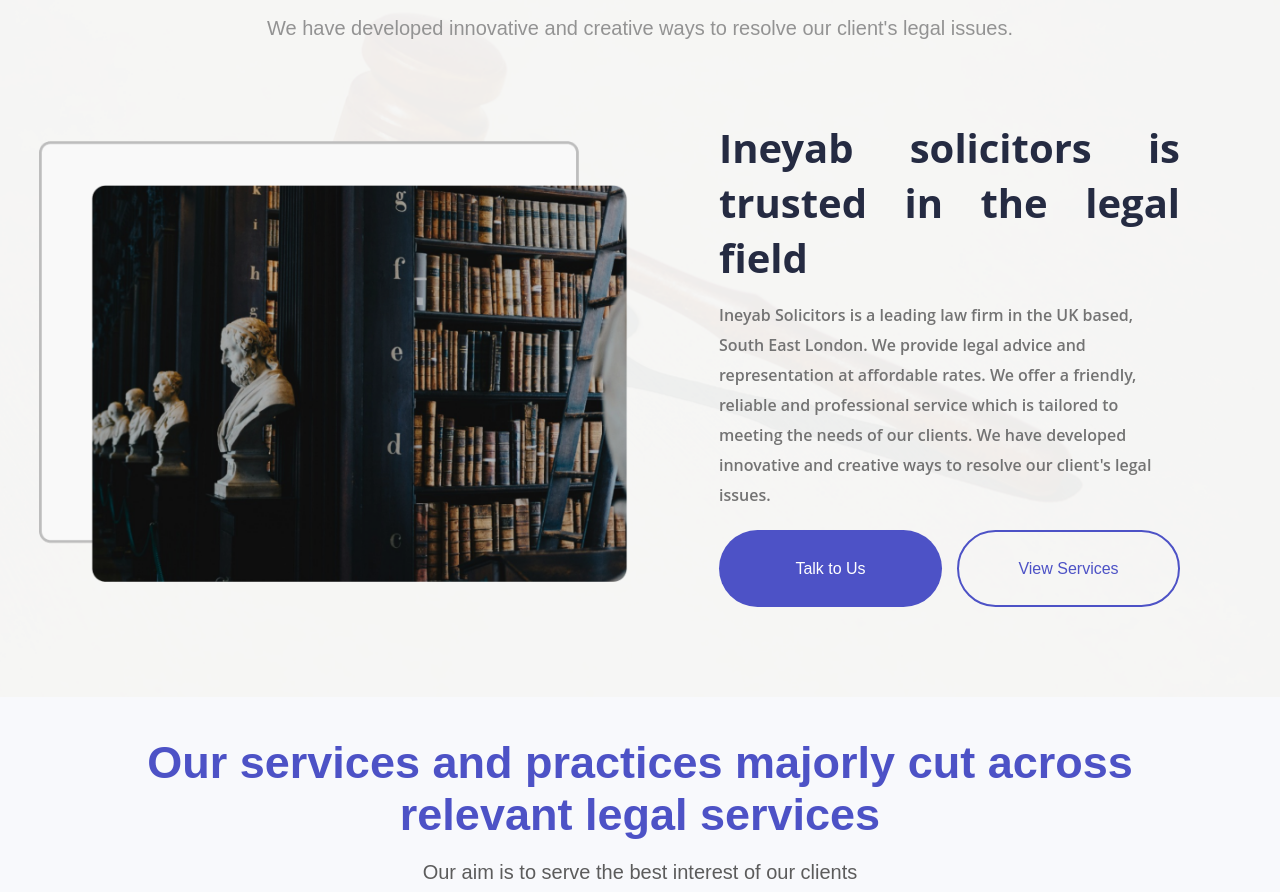
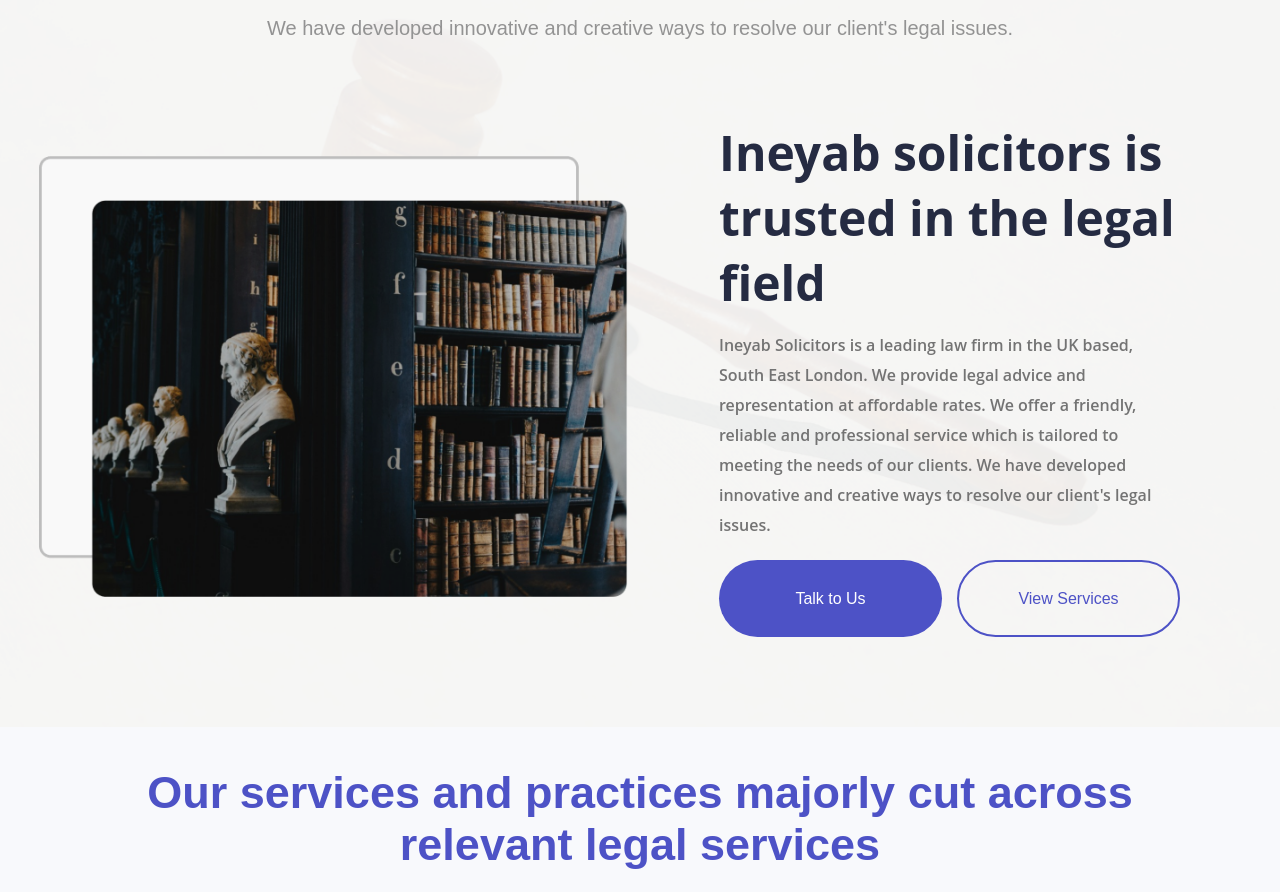
Before and after one commit to Fritz000/ineyab-solicitors, a React (Vite) app: page / in a window 1280 px wide. Shown: the part 1900-2792 px from the top of the page. Built offline with nearby package versions, Linux system fonts and the light colour scheme.

Commit message:
new changes

```diff
--- a/src/pages/Home.css
+++ b/src/pages/Home.css
@@ -331,15 +331,14 @@
   .trust-text {
     flex: 1;
     text-align: left;
-    max-width: 500px;
+    max-width: 593px;
   }
 
   .trust-text h2 {
-    font-size: 40px;
+    font-size: 48px;
     word-wrap: break-word;
     overflow-wrap: break-word;
-    font-weight: bold;
-    text-align: justify;
+    font-weight: 700;
     color: #252b42;
     font-family: 'Open sans', sans-serif;
     margin-bottom: 15px;
```
